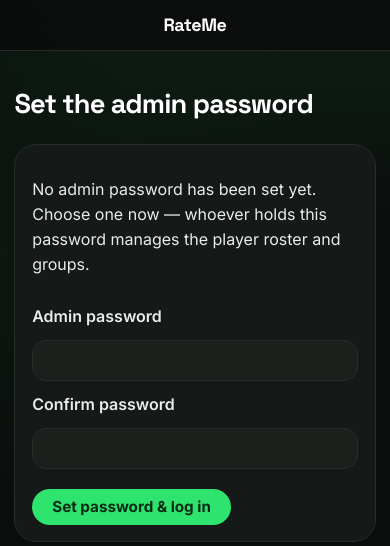
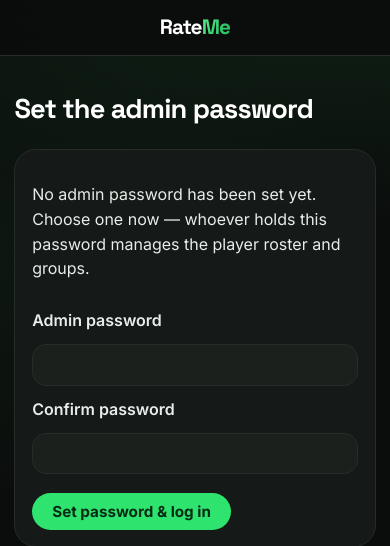
Before and after one commit to ananwkma/BadmintonRatings, a Flask app: page /admin/ in a window 390 px wide. Shown: the top 546 px of the page. Run offline with Flask 3, Linux system fonts and the light colour scheme; data that the repository does not hold is empty.

Commit message:
Stylize RateMe wordmark and add app icons, favicon, manifest
Two-tone brand with a gradient Me and hover glow. Adds generated
icons (favicon, 192/512 PWA icons, Apple touch icon) and a web app
manifest so the site installs to a phone home screen as RateMe with
a branded tile.

https://claude.ai/code/session_01CdfaaUHc9wNfLguDEafuL7

```diff
--- a/app/static/style.css
+++ b/app/static/style.css
@@ -61,11 +61,19 @@ nav {
 .brand {
   font-family: var(--font-display);
   font-weight: 700;
-  font-size: 1.12rem;
-  letter-spacing: -0.02em;
+  font-size: 1.3rem;
+  letter-spacing: -0.045em;
   text-decoration: none;
   color: #fff;
   white-space: nowrap;
+  transition: text-shadow 0.2s;
+}
+.brand:hover { text-shadow: 0 0 18px rgba(46, 227, 110, 0.35); }
+.brand-me {
+  background: linear-gradient(120deg, #5cee8e, #1db95a);
+  -webkit-background-clip: text;
+  background-clip: text;
+  -webkit-text-fill-color: transparent;
 }
 
 .nav-links { display: flex; align-items: center; gap: 0.25rem; flex-wrap: wrap; }
--- a/app/templates/base.html
+++ b/app/templates/base.html
@@ -4,6 +4,12 @@
   <meta charset="utf-8">
   <meta name="viewport" content="width=device-width, initial-scale=1">
   <title>{% block title %}{% endblock %} · RateMe</title>
+  <link rel="icon" type="image/png" sizes="32x32" href="{{ url_for('static', filename='icons/favicon-32.png') }}">
+  <link rel="icon" type="image/png" sizes="192x192" href="{{ url_for('static', filename='icons/icon-192.png') }}">
+  <link rel="apple-touch-icon" href="{{ url_for('static', filename='icons/apple-touch-icon.png') }}">
+  <link rel="manifest" href="{{ url_for('static', filename='manifest.webmanifest') }}">
+  <meta name="apple-mobile-web-app-title" content="RateMe">
+  <meta name="mobile-web-app-capable" content="yes">
   <link rel="preconnect" href="https://fonts.googleapis.com">
   <link rel="preconnect" href="https://fonts.gstatic.com" crossorigin>
   <link href="https://fonts.googleapis.com/css2?family=Inter:wght@400;500;600;700&family=Space+Grotesk:wght@500;700&display=swap" rel="stylesheet">
@@ -21,7 +27,7 @@
 <body>
 <nav>
   <div class="nav-inner">
-    <a class="brand" href="{{ url_for('index') }}">RateMe</a>
+    <a class="brand" href="{{ url_for('index') }}">Rate<span class="brand-me">Me</span></a>
     <div class="nav-links">
       {% if current_group or is_admin() %}
         <a class="nav-cta" href="{{ url_for('matches.record_shortcut') }}">Record</a>
```
Also changed, not shown: app/static/icons/apple-touch-icon.png (added), app/static/icons/favicon-32.png (added), app/static/icons/icon-192.png (added), app/static/icons/icon-512.png (added), app/static/manifest.webmanifest (added).
